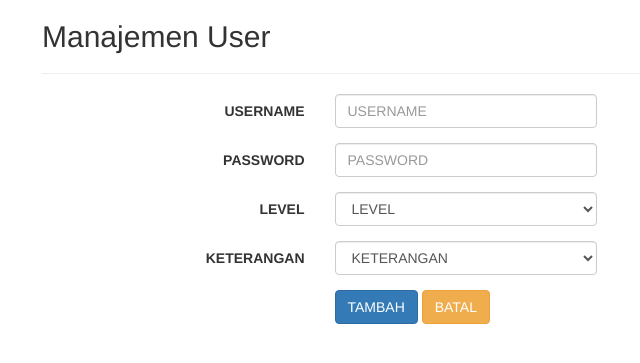
After one commit to danzft15/kp, a PHP site: page /tambah_akses.php in a window 1280 px wide. The commit adds this page. Shown: the top 363 px of the page, without its empty margins (28-668 px from the left). Run offline with PHP 8.4, Linux system fonts and the light colour scheme.

Commit message:
seccond commit

```diff
--- /dev/null
+++ b/tambah_akses.php
@@ -0,0 +1,81 @@
+<!DOCTYPE html>
+<html lang="en">
+<head>
+  <title>Mts.Ziyadatul Huda</title>
+  <link rel="shortcut icon" href="img/logo_zihud.jpg">
+  <meta name="viewport" content="width=device-width, initial-scale=1">
+  <link rel="stylesheet" href="https://maxcdn.bootstrapcdn.com/bootstrap/3.3.7/css/bootstrap.min.css">
+  <script src="https://ajax.googleapis.com/ajax/libs/jquery/3.3.1/jquery.min.js"></script>
+  <script src="https://maxcdn.bootstrapcdn.com/bootstrap/3.3.7/js/bootstrap.min.js"></script>
+</head>
+<body>
+
+<div class="container">
+		<div class="content">
+			<h2>Manajemen User</h2>
+			<hr />
+
+			<?php
+
+			if(isset($_POST['add'])){
+				$username					= $_POST['username'];
+				$password					= md5($_POST['password']);
+				$level						= $_POST['level'];
+				$keterangan					= $_POST['keterangan'];
+
+			include 'koneksi.php';
+
+			$insert = mysqli_query($koneksi, "INSERT INTO login(id, username, password, level, keterangan)
+															VALUES('', '$username', '$password', '$level', '$keterangan')") or die(mysqli_error($koneksi));
+
+											}
+			?>
+
+			<form class="form-horizontal" action="" method="post">
+				<div class="form-group">
+					<label class="col-sm-3 control-label">USERNAME</label>
+					<div class="col-sm-3">
+						<input type="username" class="form-control" name="username" placeholder="USERNAME">
+					</div>
+				</div>
+				<div class="form-group">
+					<label class="col-sm-3 control-label">PASSWORD</label>
+						<div class="col-sm-3">
+							<input type="password" name="password" class="form-control" placeholder="PASSWORD">
+						</div>
+				</div>
+				<div class="form-group">
+					<label class="col-sm-3 control-label">LEVEL</label>
+						<div class="col-sm-3">
+							<select name="level" class="form-control">
+							<option value="">LEVEL</option>
+							<option value="5">Wali Kelas 7</option>
+							<option value="3">Wali Kelas 8</option>
+							<option value="4">Wali Kelas 9</option>
+						</select>
+						</div>
+				</div>
+				<div class="form-group">
+					<label class="col-sm-3 control-label">KETERANGAN</label>
+						<div class="col-sm-3">
+							<select name="keterangan" class="form-control">
+							<option value="keterangan">KETERANGAN</option>
+							<option value="a">A</option>
+							<option value="b">B</option>
+							<option value="c">C</option>
+						</select>
+						</div>
+				</div>
+				<div class="form-group">
+					<label class="col-sm-3 control-label">&nbsp;</label>
+					<div class="col-sm-6">
+						<input type="submit" name="add" class="btn btn-primary" value="TAMBAH">
+						<a href="halaman_admin.php" class="btn btn-warning">BATAL</a>
+					</div>
+				</div>
+			</form>
+		</div>
+	</div>
+
+</body>
+</html>
```
Also changed, not shown: halaman_admin.php (+13 -1 lines), manajemen_guru.php (added, +43 -0 lines), proses_login.php (+27 -5 lines), halaman_wali_kelas_8.php (line endings or trailing spaces).
